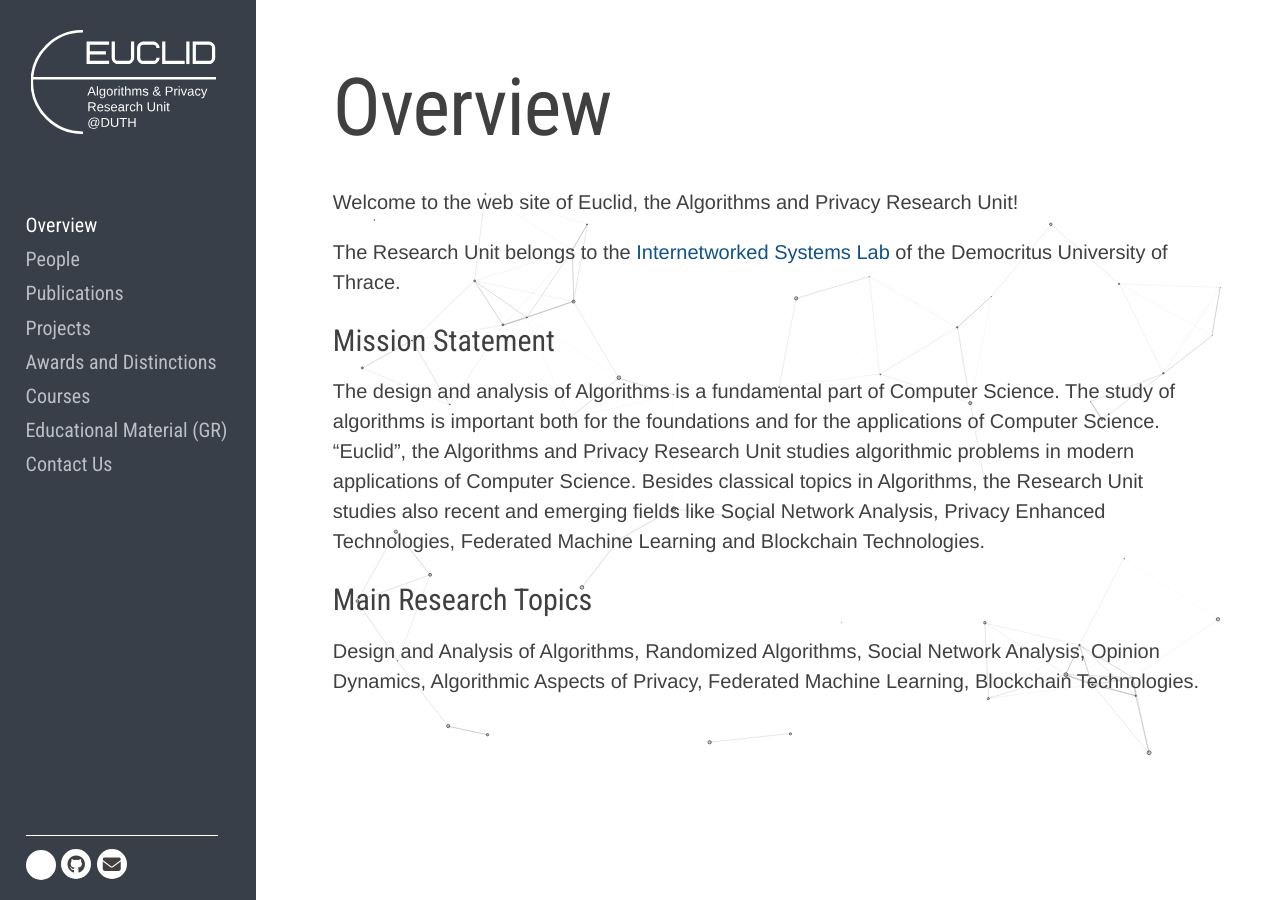
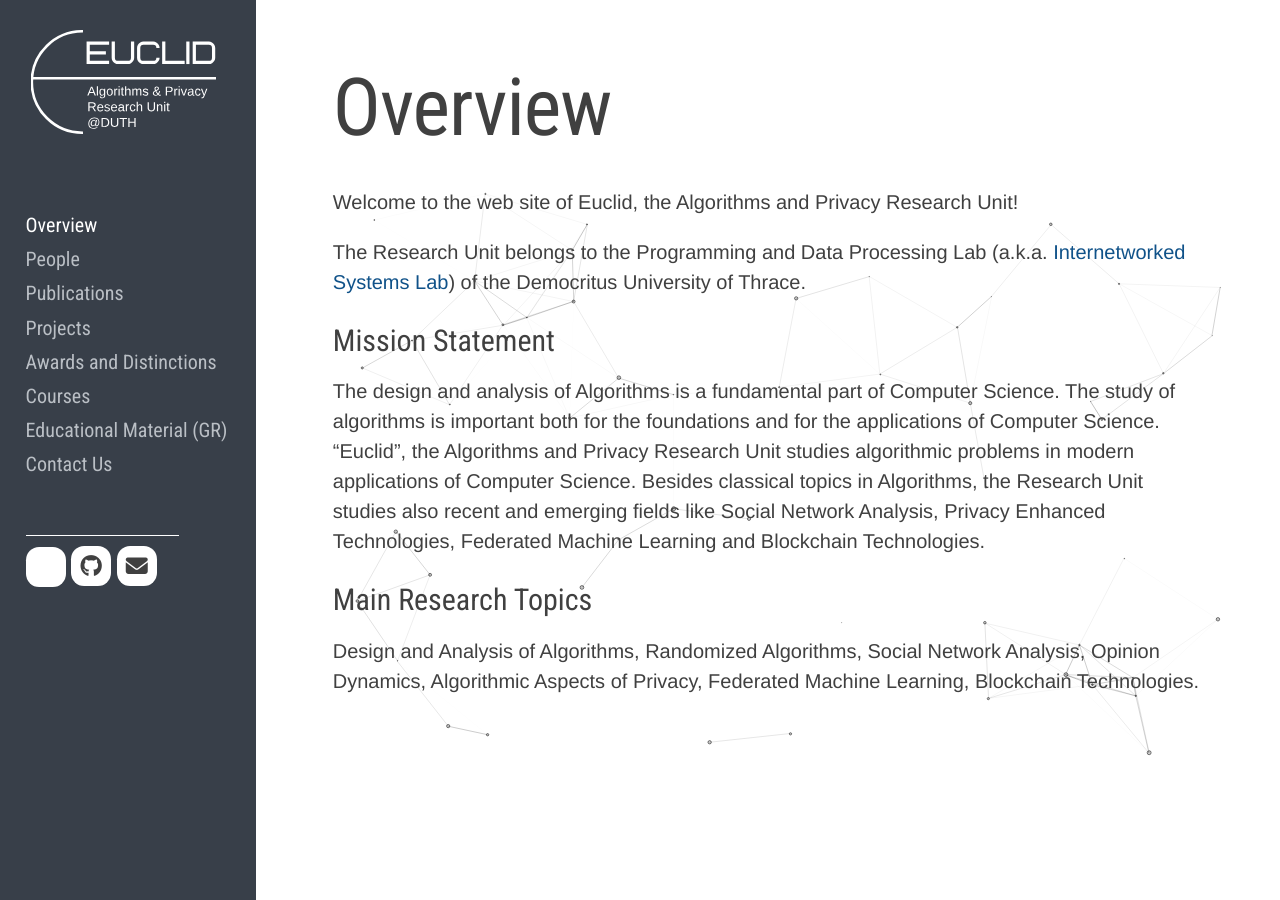
Before and after one commit to euclid-team/euclid-team.github.io, a Jekyll site: the page built from _pages/index.md, in a window 1280 px wide. Built offline with Jekyll 4.4.1, drawn with Linux system fonts in a browser that asks for light colours; nearby versions of some CDN libraries; a style sheet for code colours, icons or effects is not loaded.

Commit message:
Fixed some bugs

```diff
--- a/_pages/index.md
+++ b/_pages/index.md
@@ -7,7 +7,7 @@ permalink: /
 </div>
 Welcome to the web site of Euclid, the Algorithms and Privacy Research Unit!
 
-The Research Unit belongs to the <a href="http://www.intersys-lab.org/" target="_blank">Internetworked Systems Lab</a> of the Democritus University of Thrace.
+The Research Unit belongs to the Programming and Data Processing Lab (a.k.a. <a href="http://www.intersys-lab.org/" target="_blank">Internetworked Systems Lab</a>) of the Democritus University of Thrace.
 
 ### Mission Statement
 
--- a/assets/core/editor-ex.css
+++ b/assets/core/editor-ex.css
@@ -133,6 +133,7 @@ var {
 
 .dark .social-links ul a:before {
   color: #404040;
+  font-size: 22px;
 }
 
 .dark .social-links ul a:hover {
@@ -221,17 +222,19 @@ var {
   line-height: 26px;
 }
 
-/* New social links style as bottom line */
+/* New social links style */
 .social-links ul a {
-  min-height: 30px;
-  min-width: 30px;
-  line-height: 30px;
+  min-height: 40px;
+  min-width: 40px;
+  line-height: 40px;
+  border-radius: 33%;
+}
+.social-links ul a:hover {
+  border-radius: 50%;
 }
 
 .social-links {
-  position: absolute;
-  bottom: 0;
-  padding-top: 0;
+  padding-top: 40px;
 }
 
 .bottom-line {
--- a/assets/projects/projects.css
+++ b/assets/projects/projects.css
@@ -47,6 +47,11 @@
 }
 
 /* The Modal (background) */
+
+.project-modal::-webkit-scrollbar {
+    display: none;
+ }
+
 .project-modal {
     display: none;
     /* Hidden by default */
@@ -60,12 +65,15 @@
     /* Full width */
     height: 100%;
     /* Full height */
-    overflow: auto;
+    overflow-x: hidden;
+    overflow-y: auto;
     /* Enable scroll if needed */
     background-color: rgb(0, 0, 0);
     /* Fallback color */
     background-color: rgba(0, 0, 0, 0.4);
     /* Black w/ opacity */
+    -ms-overflow-style: none;
+    scrollbar-width: none;
 }
 
 /* Modal Content/Box */
@@ -77,6 +85,13 @@
     border: 1px solid #888;
     width: 50%;
     /* Could be more or less, depending on screen size */
+}
+
+@media (max-width: 768px) {
+    .modal-content {
+        margin: 30% 4%;
+        width: 90%;
+    }
 }
 
 /* The Close Button */
```
Also changed, not shown: _pages/federated-traffic.md (+1 -1 lines).
